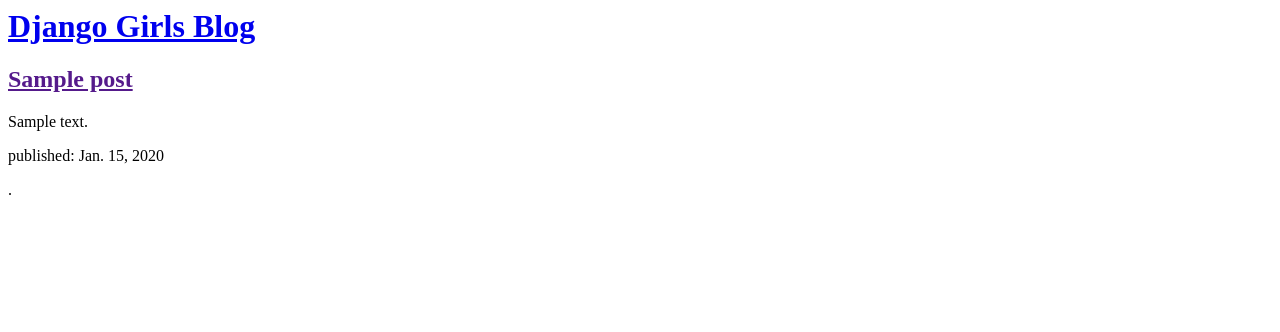
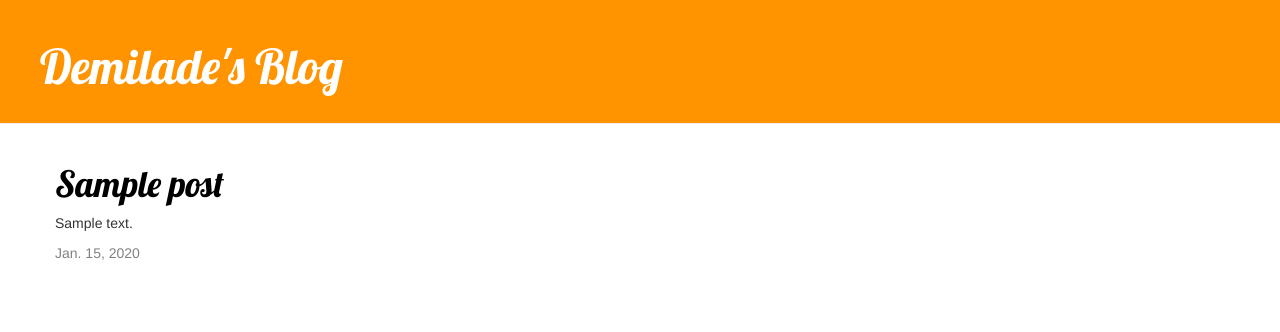
Before and after one commit to demilade27/my-first-blog, a Django app: page / in a window 1280 px wide. Shown: the top 332 px of the page. Run offline with Django 3.2, Linux system fonts and the light colour scheme; tables that the repository leaves empty hold one stand-in row (values such as "Sample post"); some libraries are stand-ins or nearby versions.

Commit message:
updated the css and added base site

```diff
--- a/blog/models.py
+++ b/blog/models.py
@@ -8,7 +8,7 @@
 class Post (models.Model):
 
     author = models.ForeignKey(
-        settings.AUTH_USER_MODEL, on_delete=models.CASCADE)
+    settings.AUTH_USER_MODEL, on_delete=models.CASCADE)
     title = models.CharField(max_length=200)
     text = models.TextField()
     created_date = models.DateTimeField(default=timezone.now)
--- a/blog/static/css/blog.css
+++ b/blog/static/css/blog.css
@@ -0,0 +1,46 @@
+.page-header {
+            background-color: #ff9400;
+            margin-top: 0;
+            padding: 20px 20px 20px 40px;
+        }
+
+        .page-header h1, .page-header h1 a, .page-header h1 a:visited, .page-header h1 a:active {
+            color: #ffffff;
+            font-size: 36pt;
+            text-decoration: none;
+        }
+
+        .content {
+            margin-left: 40px;
+        }
+
+        h1, h2, h3, h4 {
+            font-family: 'Lobster', cursive;
+        }
+
+        .date {
+            color: #828282;
+        }
+
+        .save {
+            float: right;
+        }
+
+        .post-form textarea, .post-form input {
+            width: 100%;
+        }
+
+        .top-menu, .top-menu:hover, .top-menu:visited {
+            color: #ffffff;
+            float: right;
+            font-size: 26pt;
+            margin-right: 20px;
+        }
+
+        .post {
+            margin-bottom: 70px;
+        }
+
+        .post h1 a, .post h1 a:visited {
+            color: #000000;
+        }
--- /dev/null
+++ b/blog/templates/blog/base.html
@@ -0,0 +1,24 @@
+{% load  staticfiles %}
+<html>
+    <head>
+    <title>Demilade's Blog</title>
+    <link rel="stylesheet" href="//maxcdn.bootstrapcdn.com/bootstrap/3.2.0/css/bootstrap.min.css">
+    <link rel="stylesheet" href="//maxcdn.bootstrapcdn.com/bootstrap/3.2.0/css/bootstrap-theme.min.css">
+    <link href="//fonts.googleapis.com/css?family=Lobster&subset=latin,latin-ext" rel="stylesheet" type="text/css">
+    <link rel="stylesheet" href="{% static 'css/blog.css' %}">
+    </head>
+    <body>
+    <div class="page-header">
+        <h1><a href="/">Demilade's Blog</a></h1>
+    </div>
+    <div class="content container">
+        <div class="row">
+            <div class="col-md-8">
+            {% block content %}
+            {% endblock %}
+            </div>
+        </div>
+    </div>
+
+    </body>
+</html>
--- a/blog/templates/blog/post_list.html
+++ b/blog/templates/blog/post_list.html
@@ -1,19 +1,12 @@
-<html>
-    <head>
-        <title>Django Girls blog</title>
-    </head>
-    <body>
-        <div>
-            <h1><a href="admin">Django Girls Blog</a></h1>
+{% extends 'blog/base.html' %}
+{% block content %}
+    {% for post in posts %}
+        <div class="post">
+            <h1><a href="">{{ post.title }}</a></h1>
+            <p>{{ post.text|linebreaksbr }}</p>
+             <div class="date">
+                {{ post.published_date }}
+            </div>
         </div>
-
-        {% for post in posts %}
-            <div>
-                <h2><a href="">{{ post.title }}</a></h2>
-                <p>{{ post.text|linebreaksbr }}</p>
-                <p>published: {{ post.published_date }}</p>
-            </div>
-        {% endfor %}.
-
-    </body>
-</html>
+    {% endfor %}
+{% endblock %}
```
